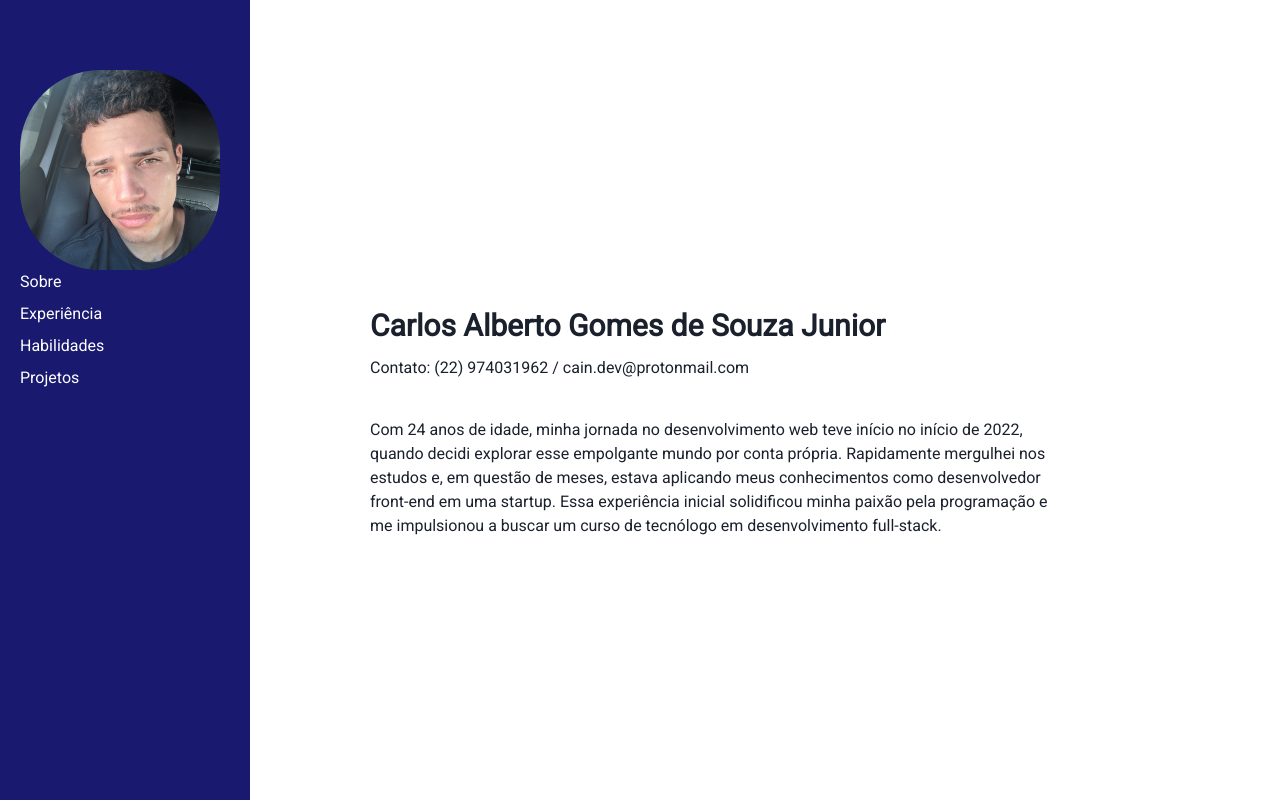
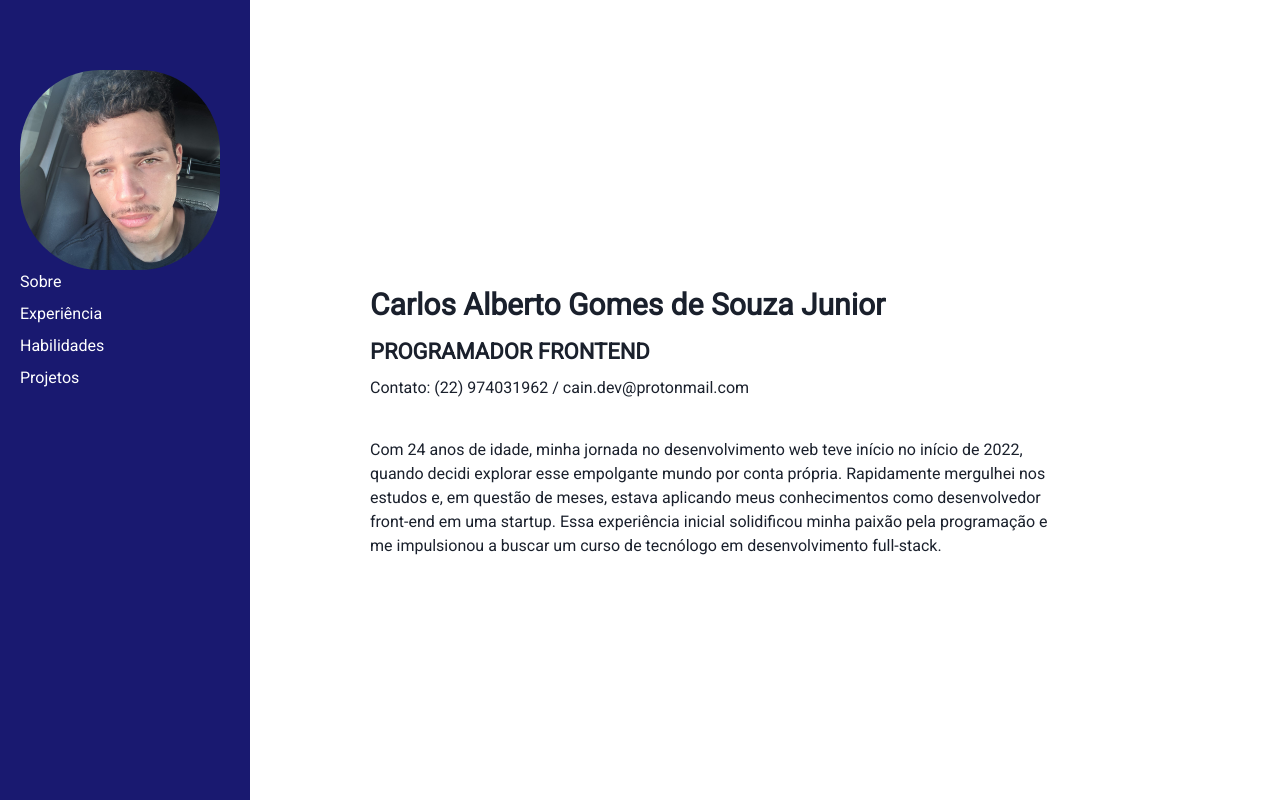
Before and after one commit to qayin1/portfolio, a React (Create React App) app: page / in a window 1280 px wide. Shown: the top 800 px of the page. Built offline with nearby package versions, Linux system fonts and the light colour scheme.

Commit message:
smallchange

```diff
--- a/src/App.js
+++ b/src/App.js
@@ -175,6 +175,10 @@ function App() {
             <Text fontFamily="Roboto" fontWeight="bold" fontSize="30px">
               Carlos Alberto Gomes de Souza Junior
             </Text>
+            <Text fontFamily="Roboto" fontWeight="bold" fontSize="22px">
+              {' '}
+              PROGRAMADOR FRONTEND
+            </Text>
             <Text fontFamily="Roboto">
               Contato: (22) 974031962 / cain.dev@protonmail.com
             </Text>
```
